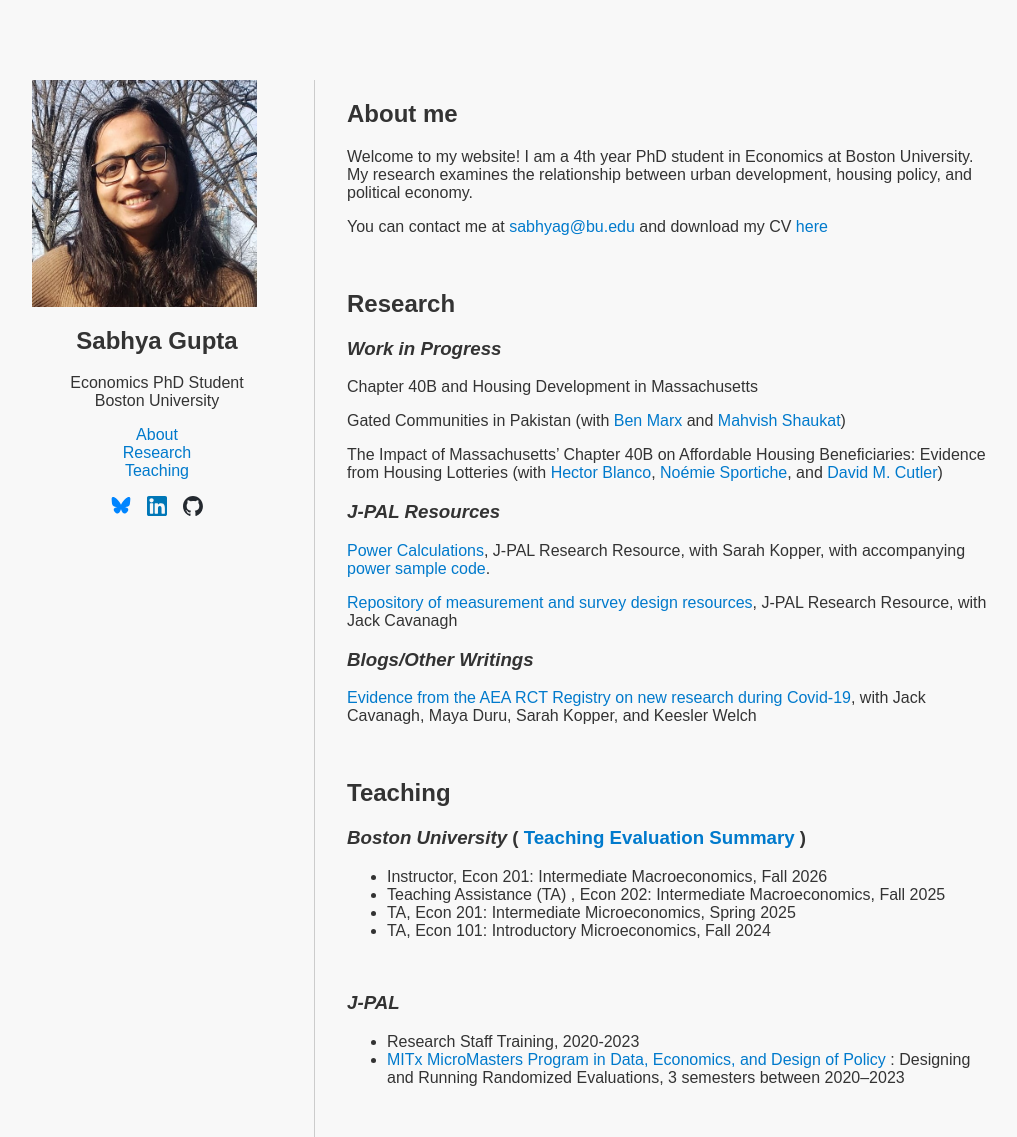
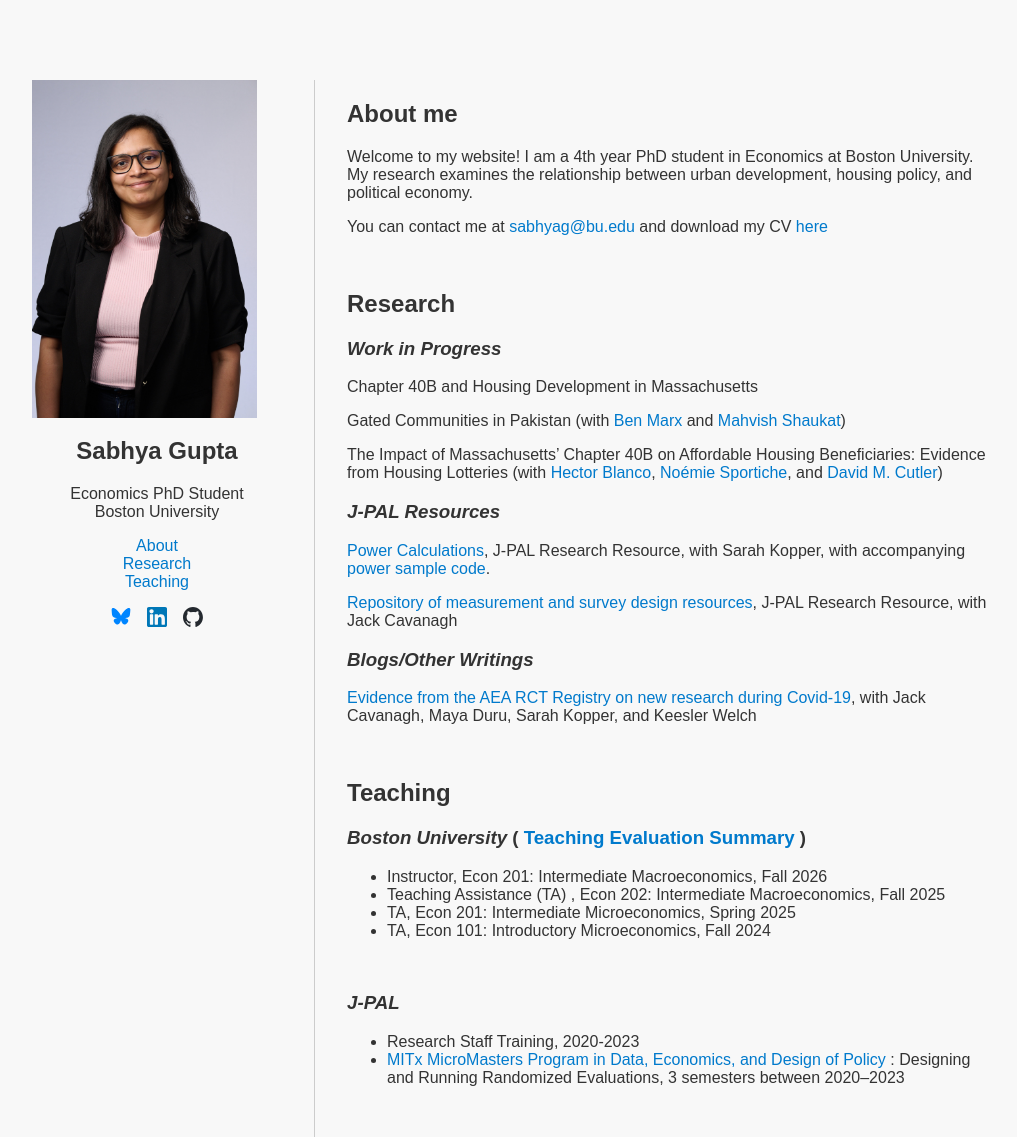
Before and after one commit to sabhya-gupta/sabhya-gupta.github.io, a Jekyll site: the page built from index.md, in a window 1280 px wide. Shown: the whole page, without its empty margins (128-1145 px from the left). Built offline with Jekyll 4.4.1, drawn with Linux system fonts in a browser that asks for light colours.

Commit message:
Change profile picture in home.html
Updated profile picture source in home layout.

```diff
--- a/_layouts/home.html
+++ b/_layouts/home.html
@@ -11,7 +11,7 @@
     <aside class="sidebar">
         <div class="profile-container">
 
-        <img src="/images/profile.jpg" alt="Sabhya Gupta" class="profile-pic">
+        <img src="images/Gupta_Sabhya_521-_433.jpg" alt="Sabhya Gupta" class="profile-pic">
         <h1>{{ site.title }}</h1>
         <p class="position">Economics PhD Student</p>
         <p class="position">Boston University</p>
```
